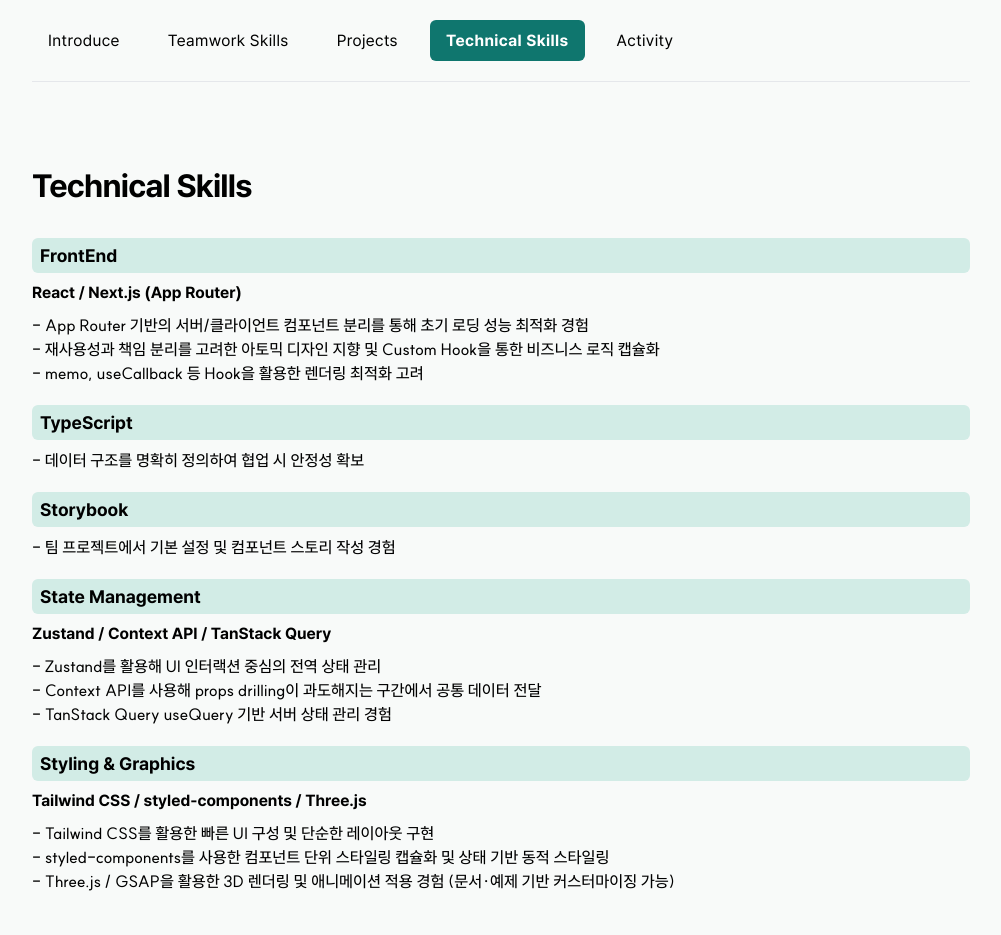
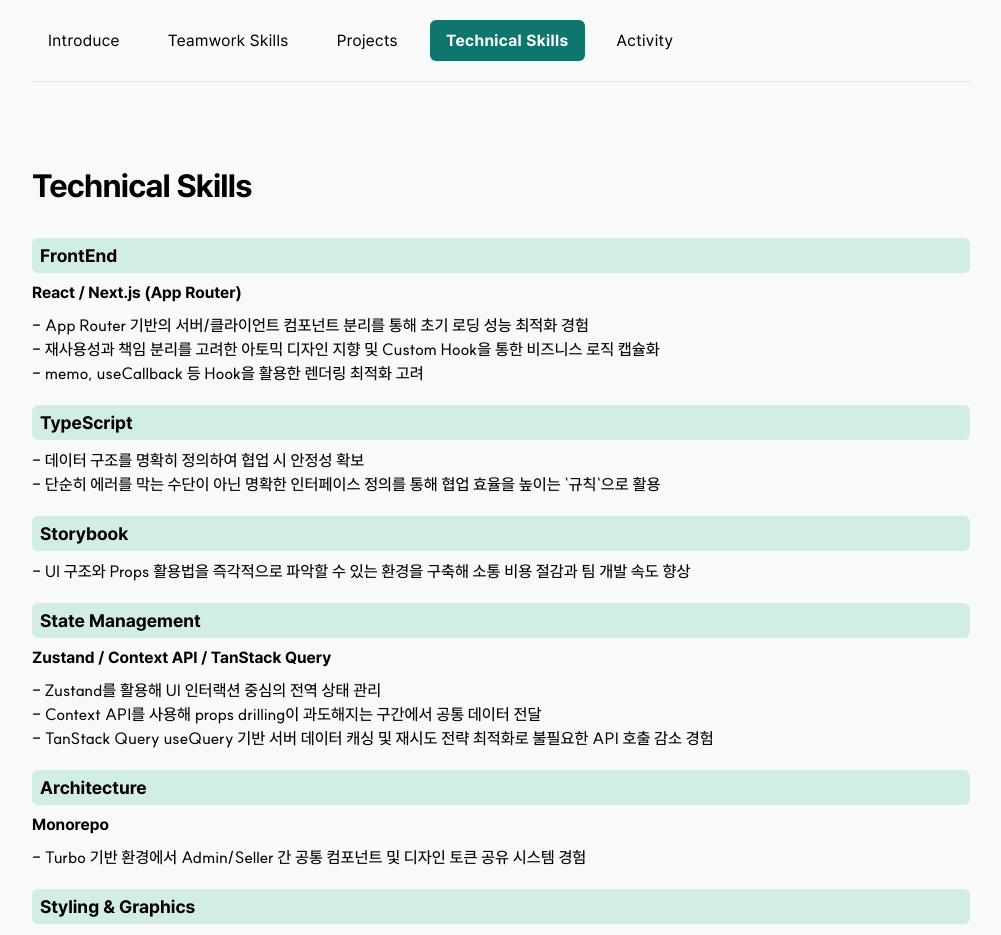
Before and after one commit to yeaseula/second-portfolio, a React (Vite) app: page /skills in a window 1280 px wide. Shown: the top 935 px of the page, without its empty margins (139-1140 px from the left). Built offline with nearby package versions, Linux system fonts and the light colour scheme.

Commit message:
skills 항목 추가

```diff
--- a/src/skills/data/skills.ts
+++ b/src/skills/data/skills.ts
@@ -14,12 +14,17 @@
       {
         title: "TypeScript",
         subtitle: "",
-        contents: ["데이터 구조를 명확히 정의하여 협업 시 안정성 확보"],
+        contents: [
+          "데이터 구조를 명확히 정의하여 협업 시 안정성 확보",
+          "단순히 에러를 막는 수단이 아닌 명확한 인터페이스 정의를 통해 협업 효율을 높이는 `규칙`으로 활용",
+        ],
       },
       {
         title: "Storybook",
         subtitle: "",
-        contents: ["팀 프로젝트에서 기본 설정 및 컴포넌트 스토리 작성 경험"],
+        contents: [
+          "UI 구조와 Props 활용법을 즉각적으로 파악할 수 있는 환경을 구축해 소통 비용 절감과 팀 개발 속도 향상",
+        ],
       },
       {
         title: "State Management",
@@ -27,7 +32,14 @@
         contents: [
           "Zustand를 활용해 UI 인터랙션 중심의 전역 상태 관리",
           "Context API를 사용해 props drilling이 과도해지는 구간에서 공통 데이터 전달",
-          "TanStack Query useQuery 기반 서버 상태 관리 경험",
+          "TanStack Query useQuery 기반 서버 데이터 캐싱 및 재시도 전략 최적화로 불필요한 API 호출 감소 경험",
+        ],
+      },
+      {
+        title: "Architecture",
+        subtitle: "Monorepo",
+        contents: [
+          "Turbo 기반 환경에서 Admin/Seller 간 공통 컴포넌트 및 디자인 토큰 공유 시스템 경험",
         ],
       },
       {
```
